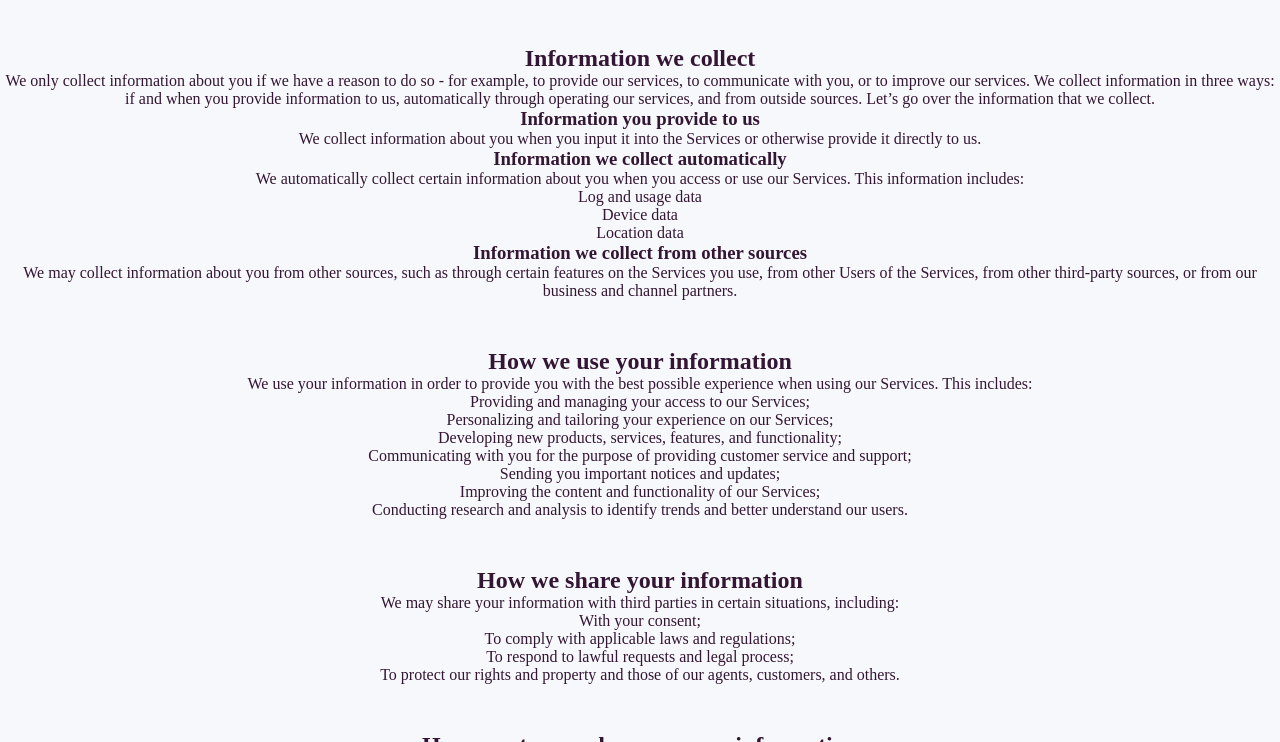
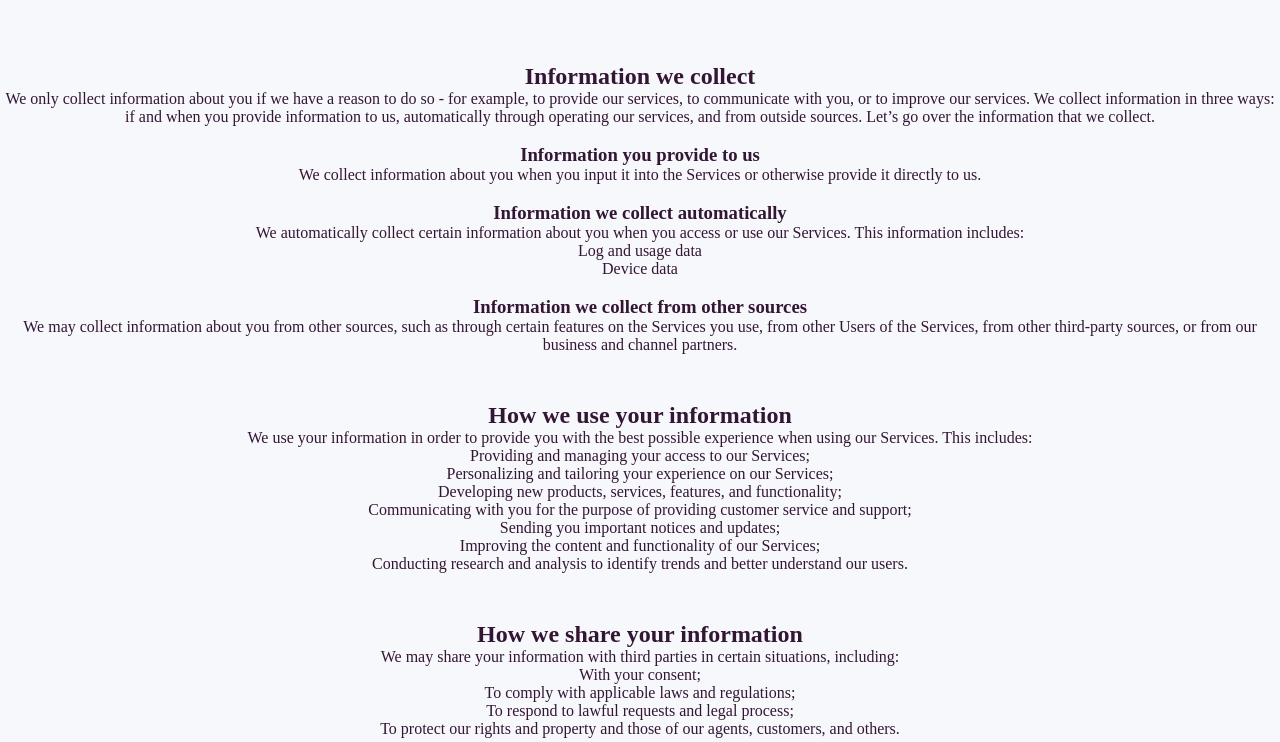
Before and after one commit to Kriss004/myWebhook, a website: page public/index.html in a window 1280 px wide. Shown: the part 58-800 px from the top of the page. Drawn offline with Linux system fonts and the light colour scheme.

Commit message:
Cleanup & Privacy update

```diff
--- a/app.js
+++ b/app.js
@@ -24,7 +24,7 @@ const {urlencoded, json} = bodyParser;
 
 const app = express();
 
-app.use(express.static('public'));
+//app.use(express.static('public'));
 
 app.use(urlencoded({ extended: true }));
 //app.use(express.urlencoded({ extended: true}));
--- a/public/index.html
+++ b/public/index.html
@@ -21,18 +21,18 @@
 
     <p>Your privacy is important to us. It is our policy to respect your privacy regarding any information we may collect
         from you across our website, <a href="#">example.com</a>, and other sites we own and operate.</p>
-
+    <br>
     <h2>Information we collect</h2>
 
     <p>We only collect information about you if we have a reason to do so - for example, to provide our services, to
         communicate with you, or to improve our services. We collect information in three ways: if and when you provide
         information to us, automatically through operating our services, and from outside sources. Let’s go over the
         information that we collect.</p>
-
+    <br>
     <h3>Information you provide to us</h3>
 
     <p>We collect information about you when you input it into the Services or otherwise provide it directly to us.</p>
-
+    <br>
     <h3>Information we collect automatically</h3>
 
     <p>We automatically collect certain information about you when you access or use our Services. This information
@@ -41,9 +41,9 @@
     <ul>
         <li>Log and usage data</li>
         <li>Device data</li>
-        <li>Location data</li>
+        <!--<li>Location data</li>-->
     </ul>
-
+    <br>
     <h3>Information we collect from other sources</h3>
 
     <p>We may collect information about you from other sources, such as through certain features on the Services you use,
```
